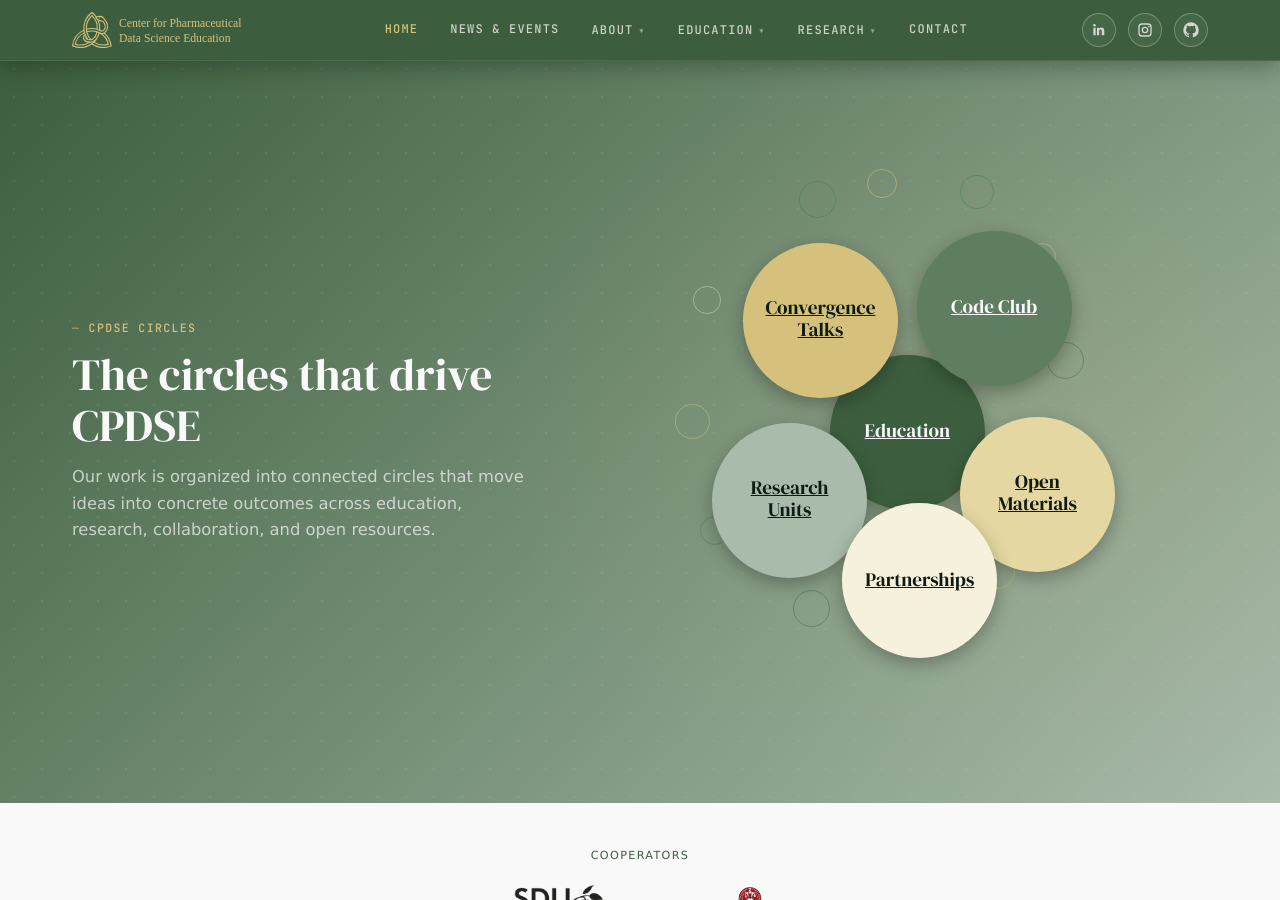
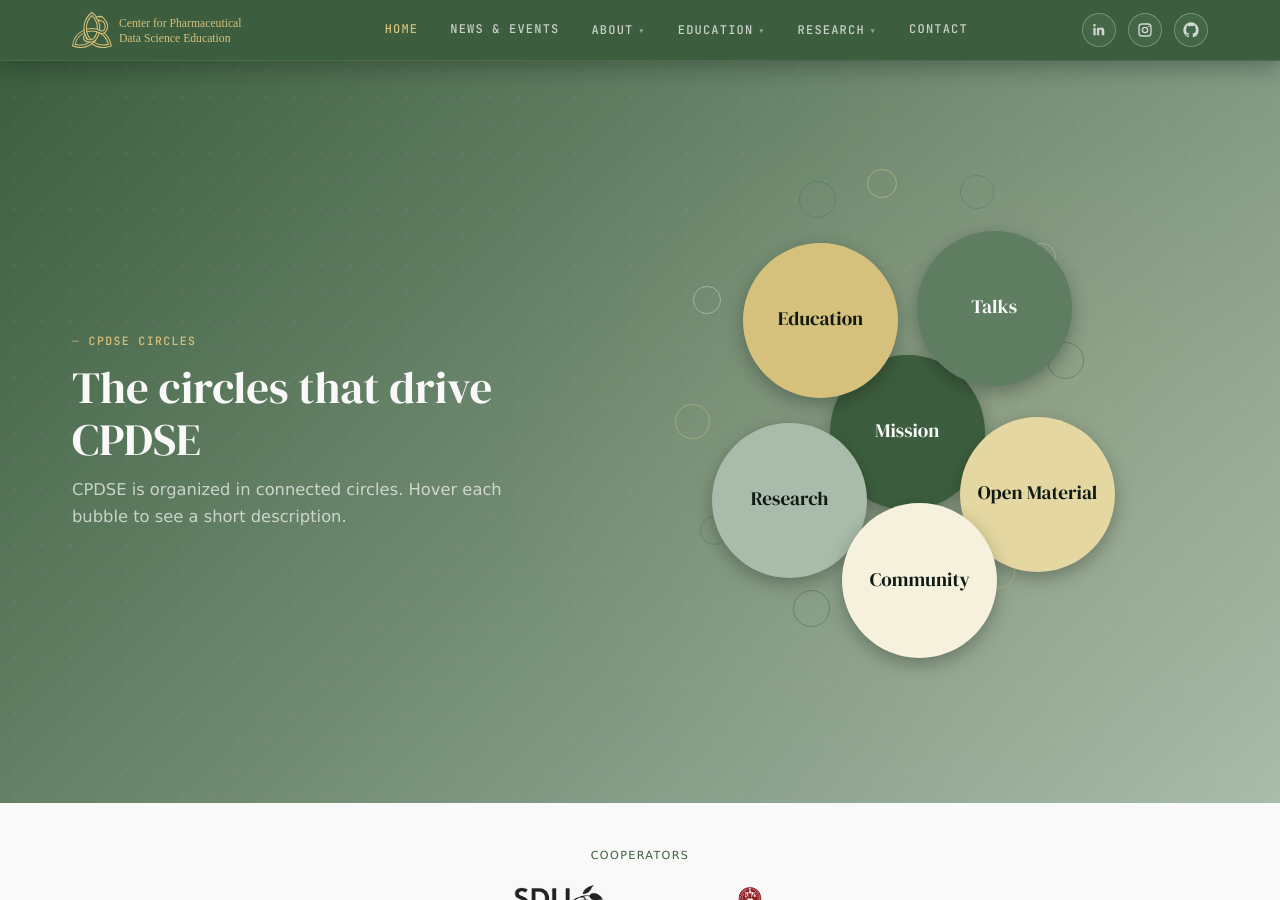
Before and after one commit to CPDSE/PagesCMS, a Jekyll site: the page built from index.md, in a window 1280 px wide and 900 px high, scrolled down 4512 px. Built offline with Jekyll 4.4.1, drawn with Linux system fonts in a browser that asks for light colours.

Commit message:
updated circle visualization

```diff
--- a/_layouts/home.html
+++ b/_layouts/home.html
@@ -302,34 +302,34 @@
       <div class="section-header" style="margin-bottom:var(--space-md);">
         <span class="section-label">CPDSE Circles</span>
         <h2>The circles that drive CPDSE</h2>
-        <p>Our work is organized into connected circles that move ideas into concrete outcomes across education, research, collaboration, and open resources.</p>
+        <p>CPDSE is organized in connected circles. Hover each bubble to see a short description.</p>
       </div>
 
       <div class="circles-cluster" id="circles-cluster" aria-label="CPDSE circles overview">
-        <a class="circle-bubble circle-bubble--1" href="{{ '/educational-offerings/' | relative_url }}">
+        <div class="circle-bubble circle-bubble--1" tabindex="0" role="group" aria-label="Mission circle">
+          <span class="circle-title">Mission</span>
+          <span class="circle-desc">Educate pharmaceutical data science bilinguals.</span>
+        </div>
+        <div class="circle-bubble circle-bubble--2" tabindex="0" role="group" aria-label="Education circle">
           <span class="circle-title">Education</span>
-          <span class="circle-desc">Courses and learning formats across all levels.</span>
-        </a>
-        <a class="circle-bubble circle-bubble--2" href="{{ '/news-events/' | relative_url }}">
-          <span class="circle-title">Convergence Talks</span>
-          <span class="circle-desc">Regular short talks, online and in person.</span>
-        </a>
-        <a class="circle-bubble circle-bubble--3" href="{{ '/codeclub/' | relative_url }}">
-          <span class="circle-title">Code Club</span>
-          <span class="circle-desc">Student community for hands-on data science.</span>
-        </a>
-        <a class="circle-bubble circle-bubble--4" href="{{ '/research-units/' | relative_url }}">
-          <span class="circle-title">Research Units</span>
-          <span class="circle-desc">Seven departments across UCPH and SDU.</span>
-        </a>
-        <a class="circle-bubble circle-bubble--5" href="https://github.com/CPDSE-EDUX" target="_blank" rel="noopener">
-          <span class="circle-title">Open Materials</span>
-          <span class="circle-desc">Open curriculum datasets, notebooks and exercises.</span>
-        </a>
-        <a class="circle-bubble circle-bubble--6" href="{{ '/contact/' | relative_url }}">
-          <span class="circle-title">Partnerships</span>
-          <span class="circle-desc">Collaborate with CPDSE across sectors.</span>
-        </a>
+          <span class="circle-desc">Courses and training across levels.</span>
+        </div>
+        <div class="circle-bubble circle-bubble--3" tabindex="0" role="group" aria-label="Convergence Talks circle">
+          <span class="circle-title">Talks</span>
+          <span class="circle-desc">Short regular sessions, online and onsite.</span>
+        </div>
+        <div class="circle-bubble circle-bubble--4" tabindex="0" role="group" aria-label="Research circle">
+          <span class="circle-title">Research</span>
+          <span class="circle-desc">Interdisciplinary departments at UCPH and SDU.</span>
+        </div>
+        <div class="circle-bubble circle-bubble--5" tabindex="0" role="group" aria-label="Open materials circle">
+          <span class="circle-title">Open Material</span>
+          <span class="circle-desc">Public datasets, notebooks, and exercises.</span>
+        </div>
+        <div class="circle-bubble circle-bubble--6" tabindex="0" role="group" aria-label="Community circle">
+          <span class="circle-title">Community</span>
+          <span class="circle-desc">Students, teachers, and partners in one network.</span>
+        </div>
 
         <div class="circle-ghosts" aria-hidden="true">
           <span class="circle-ghost circle-ghost--1"></span>
--- a/assets/css/main.css
+++ b/assets/css/main.css
@@ -1275,7 +1275,7 @@
   justify-content: center;
   text-align: center;
   padding: 1rem;
-  cursor: pointer;
+  cursor: default;
   border: none;
   font-family: inherit;
   box-shadow: 0 6px 18px rgba(0,0,0,0.28);
```
